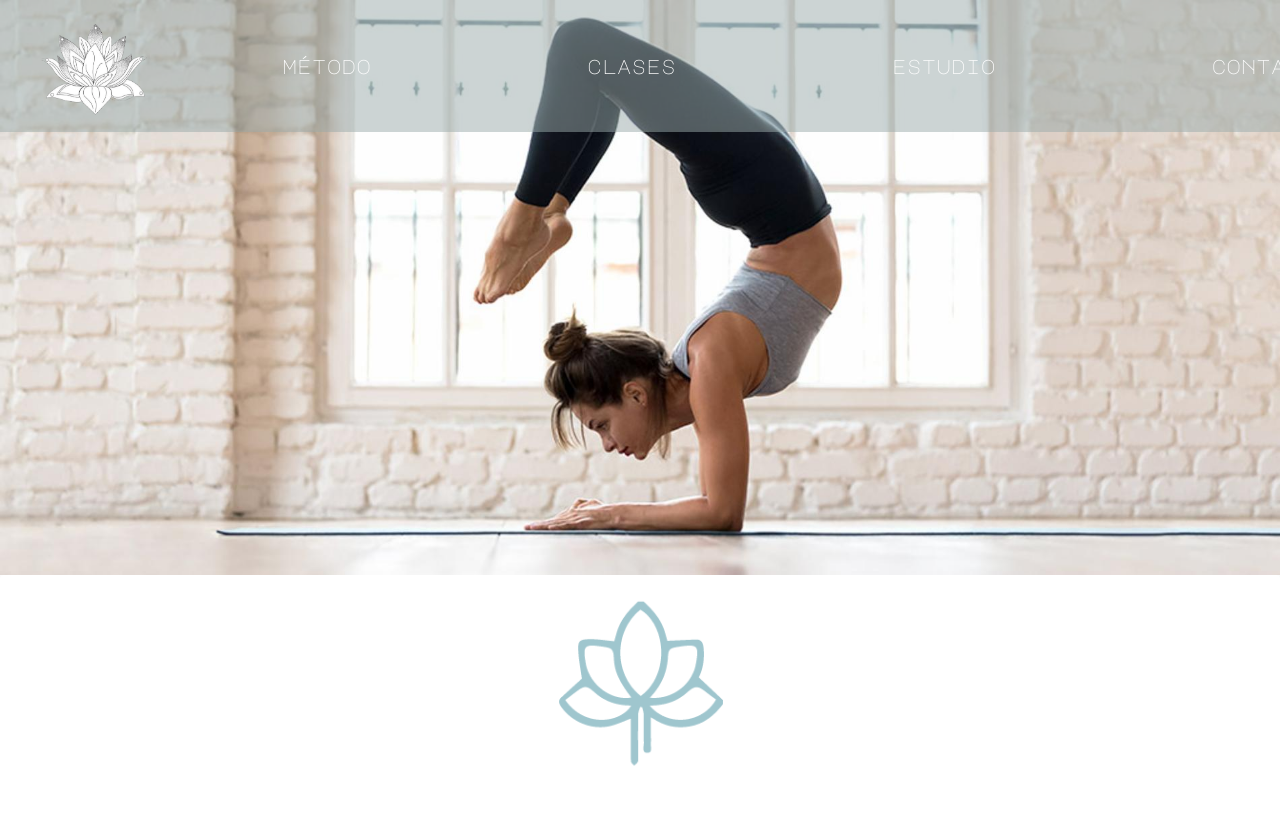
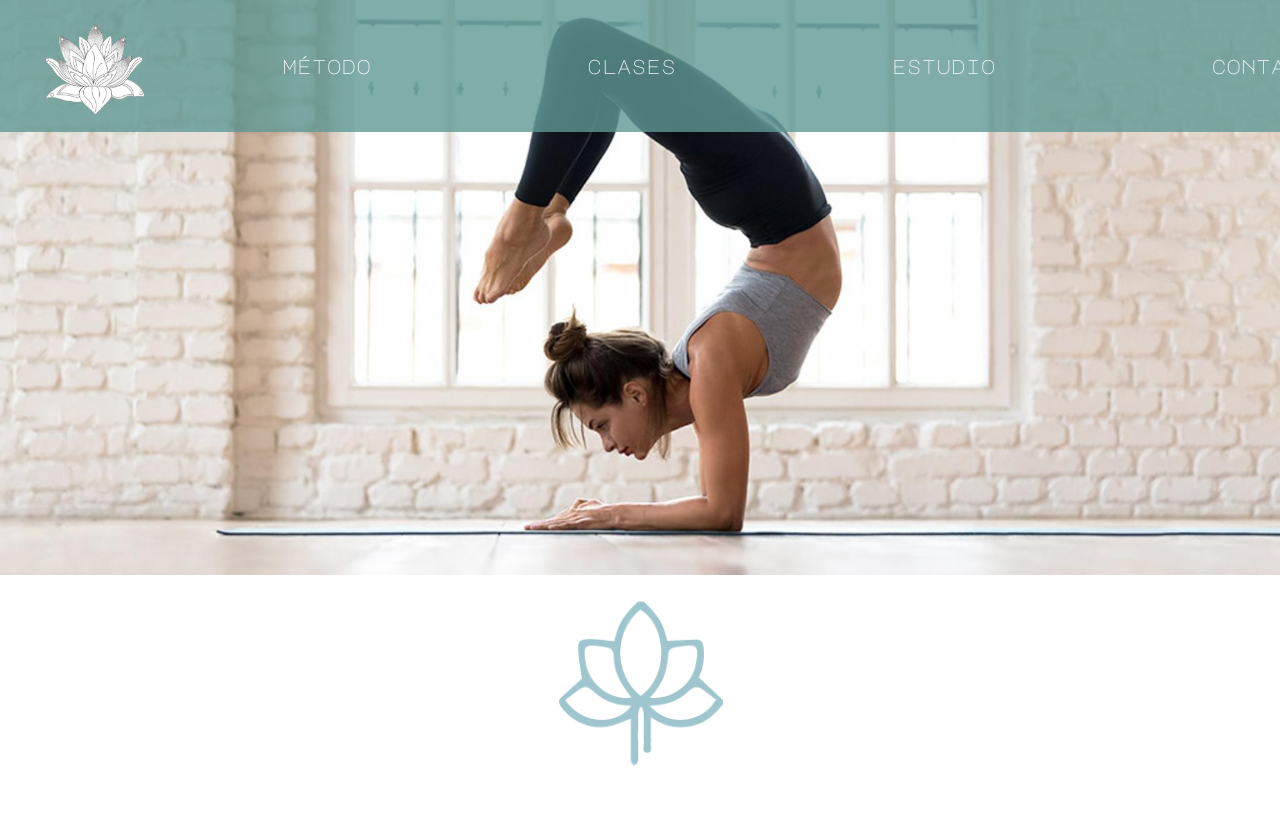
Before and after one commit to CamiBu/metodo_balance, a plain HTML site: page index.html in a window 1280 px wide. Shown: the top 813 px of the page. Drawn offline with nearby package versions, Linux system fonts and the light colour scheme.

Commit message:
arreglando color de fondo nav

```diff
--- a/style.scss
+++ b/style.scss
@@ -8,7 +8,7 @@
 
 .navbar {
 
-  background-color: rgba(153, 170, 169, 0.5);
+  background-color: rgba(96, 153, 149, 0.795);
   color: white;
 }
 
```
Also changed, not shown: style.css, 2 other files.
